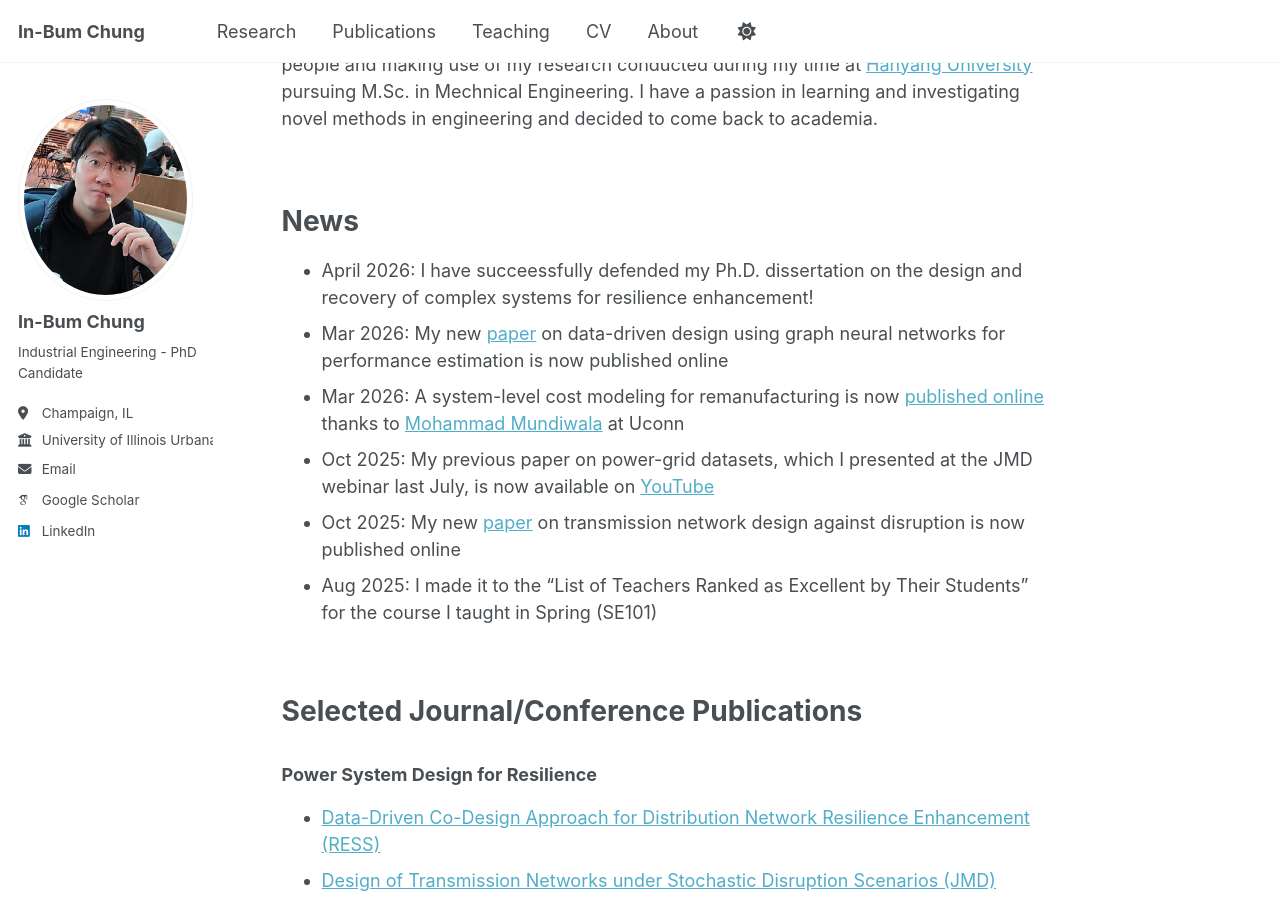
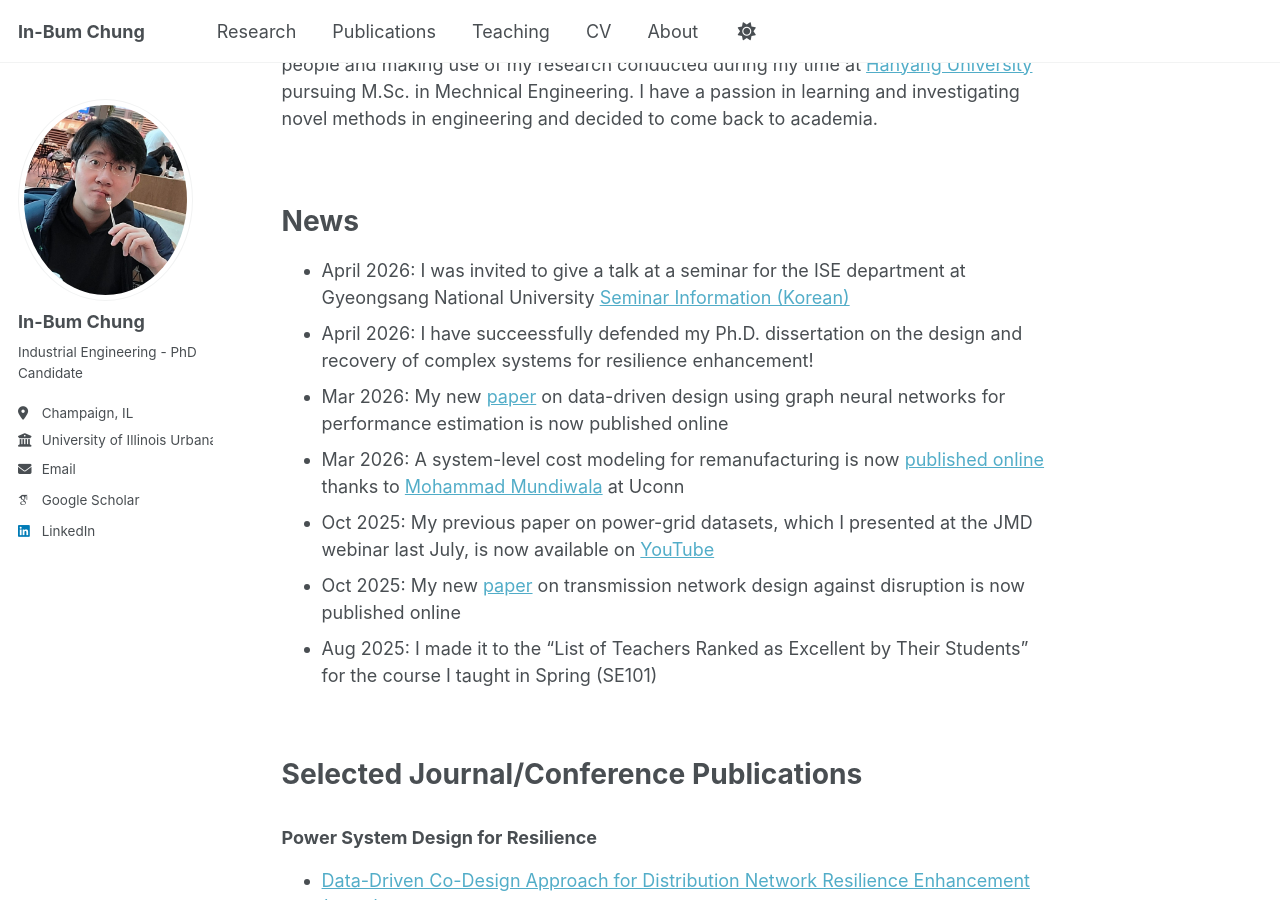
Before and after one commit to IBChung/IBChung.github.io, a Jekyll site: the page built from _pages/about.md, in a window 1280 px wide and 900 px high, scrolled down 411 px. Built offline with Jekyll 4.4.1, drawn with Linux system fonts in a browser that asks for light colours; some web fonts are replaced; a script that is not in the unit is left out.

Commit message:
Update about.md

```diff
--- a/_pages/about.md
+++ b/_pages/about.md
@@ -15,6 +15,7 @@ Prior to joining UIUC, I worked at a [PIDOTECH](https://www.pidotech.com/eng/abo
 
 News
 =====
+* April 2026: I was invited to give a talk at a seminar for the ISE department at Gyeongsang National University [Seminar Information (Korean)](/files/GNU_Seminar_Poster_260427.pdf)
 * April 2026: I have succeessfully defended my Ph.D. dissertation on the design and recovery of complex systems for resilience enhancement!
 * Mar 2026: My new [paper](https://doi.org/10.1016/j.ress.2026.112511) on data-driven design using graph neural networks for performance estimation is now published online
 * Mar 2026: A system-level cost modeling for remanufacturing is now [published online](https://doi.org/10.1115/1.4071043) thanks to [Mohammad Mundiwala](https://scholar.google.com/citations?user=hkh8X74AAAAJ&hl=en&oi=ao) at Uconn
```
